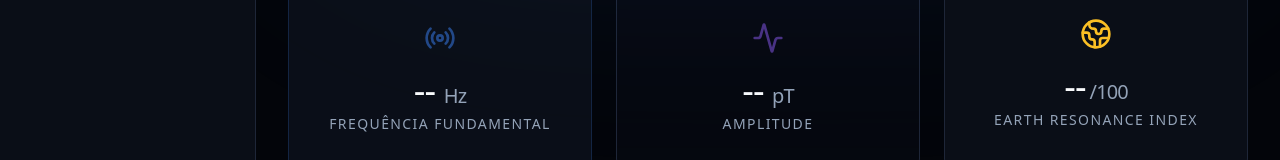
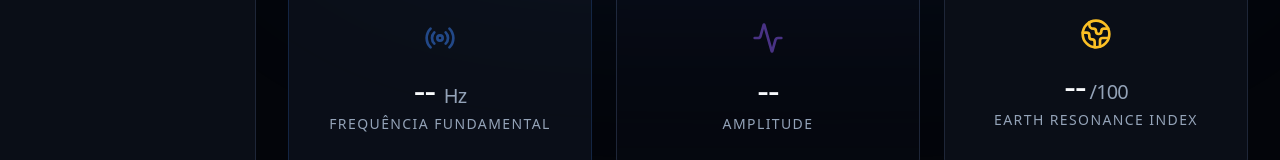
Before and after one commit to marcueba/ressonancia-schumann, a React (Vite) app: page / in a window 1280 px wide. Shown: the part 470-630 px from the top of the page. Built offline with nearby package versions, Linux system fonts and the light colour scheme; no server answers.

Commit message:
fix: remove unidade pT sem calibracao ELF

```diff
--- a/src/pages/Dashboard.tsx
+++ b/src/pages/Dashboard.tsx
@@ -73,7 +73,7 @@ export function Dashboard() {
         <Card className="flex flex-col items-center justify-center py-8 text-center bg-surface-hover/20">
           <Activity className="w-8 h-8 text-violet mb-4 opacity-50" />
           <div className="text-4xl font-light text-text-main mb-1 tracking-tight">
-            -- <span className="text-xl text-text-muted">pT</span>
+            --
           </div>
           <div className="text-sm tracking-widest text-text-muted uppercase">Amplitude</div>
         </Card>
```
